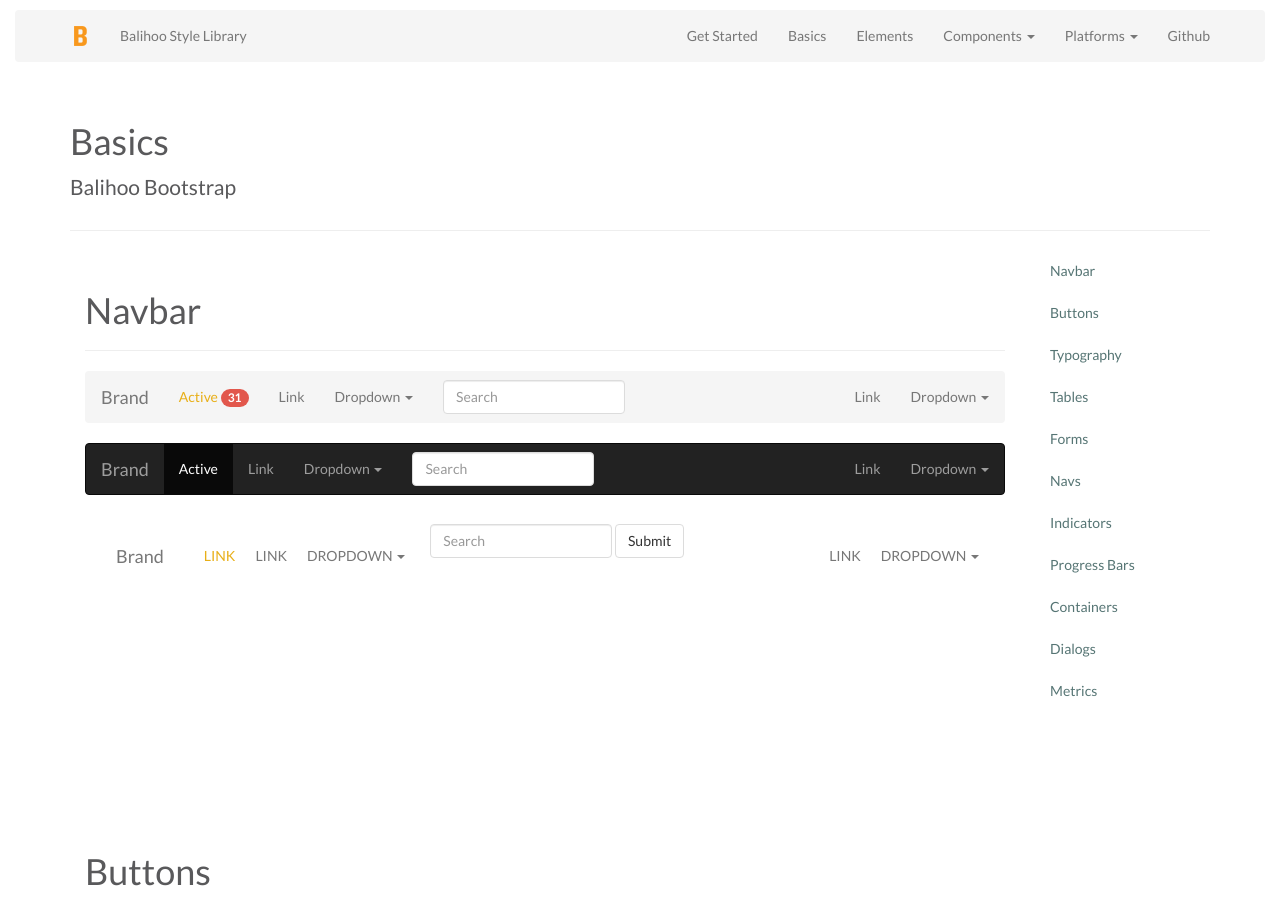
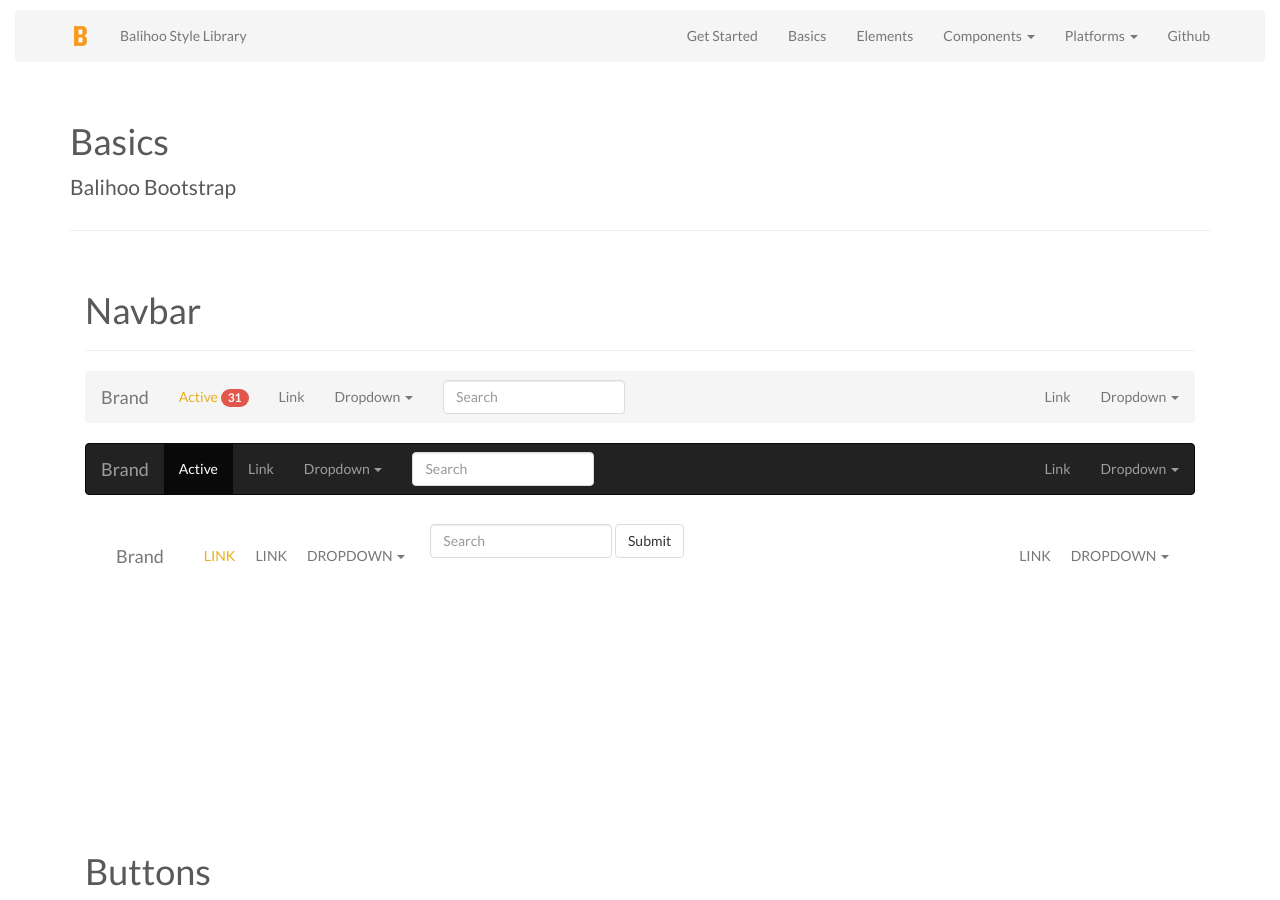
Before and after one commit to balihoo/style-library, a Jekyll site: the page built from basics.html, in a window 1280 px wide and 900 px high. Built offline with Jekyll 4.4.1, drawn with Linux system fonts in a browser that asks for light colours; nearby versions of some CDN libraries; library files that are not in the unit come from our copies; some of the changed text lies outside the part shown.

Commit message:
Cleaned up forms page and moved metrics off of basics page

```diff
--- a/basics.html
+++ b/basics.html
@@ -7,7 +7,7 @@
 	<p class="lead">Balihoo Bootstrap</p>
 </div>
 
-<div class="preview-column col-md-10">
+<div class="preview-column col-md-12">
 	<!-- Navbar
 	================================================== -->
 	<div id="navbar-section" class="bs-docs-section clearfix">
@@ -1221,59 +1221,4 @@
 			</div>
 		</div>
 	</div>
-
-	<!-- Dialogs
-	================================================== -->
-	<div id="metrics-section" class="bs-docs-section">
-		<div class="row">
-			<div class="col-lg-12">
-				<div class="page-header">
-					<h1 id="metrics">Metrics</h1>
-				</div>
-			</div>
-		</div>
-		<div class="row">
-			<div class="col-md-2">
-				<p class="bh--metric bh--metric-sent">58
-					<span class="bh--metric-label">Sent</span></p>
-			</div>
-			<div class="col-md-2">
-				<p class="bh--metric bh--metric-open">20
-					<span class="bh--metric-label">Open</span></p>
-			</div>
-			<div class="col-md-2">
-				<p class="bh--metric bh--metric-clicks">10
-					  <span class="bh--metric-label">Clicked</span></p>
-			</div>
-			<div class="col-md-2">
-				<p class="bh--metric bh--metric-impressions">243
-					<span class="bh--metric-label">Impressions</span></p>
-			</div>
-			<div class="col-md-2">
-				<p class="bh--metric bh--metric-cost">$178
-					<span class="bh--metric-label">Cost</span></p>
-			</div>
-			<div class="col-md-2">
-
-			</div>
-		</div>
-	</div>
-</div> <!-- /Preview Pane -->
-
-<div class="col-md-2">
-	<div class="sidebar-nav preview-nav" data-spy="affix" data-offset-top="230">
-		<ul class="nav nav-pills nav-stacked" role="tablist">
-			<li><a href="#navbar-section" title="Navbar Demonstration">Navbar</a></li>
-			<li><a href="#buttons-section" title="Buttons Demonstration">Buttons</a></li>
-			<li><a href="#typography-section" title="Typography Demonstration">Typography</a></li>
-			<li><a href="#tables-section" title="Tables Demonstration">Tables</a></li>
-			<li><a href="#forms-section" title="Forms Demonstration">Forms</a></li>
-			<li><a href="#navs-section" title="Navs Demonstration">Navs</a></li>
-			<li><a href="#indicators-section" title="Indicators Demonstration">Indicators</a></li>
-			<li><a href="#progress-bars-section" title="Progress Bars Demonstration">Progress Bars</a></li>
-			<li><a href="#containers-section" title="Containers Demonstration">Containers</a></li>
-			<li><a href="#dialogs-section" title="Dialogs Demonstration">Dialogs</a></li>
-			<li><a href="#metrics-section" title="Metrics Demonstration">Metrics</a></li>
-		</ul>
-	</div>
 </div>
--- a/forms.html
+++ b/forms.html
@@ -2,8 +2,10 @@
 layout: default
 ---
 
+		<div class="page-header">
+			<h2>Forms</h2>
+		</div>
 
-		<h2>Forms</h2>
 		<div class="row">
 			<div class="well col-sm-12">
 				<h3>Requirements</h3>
```
